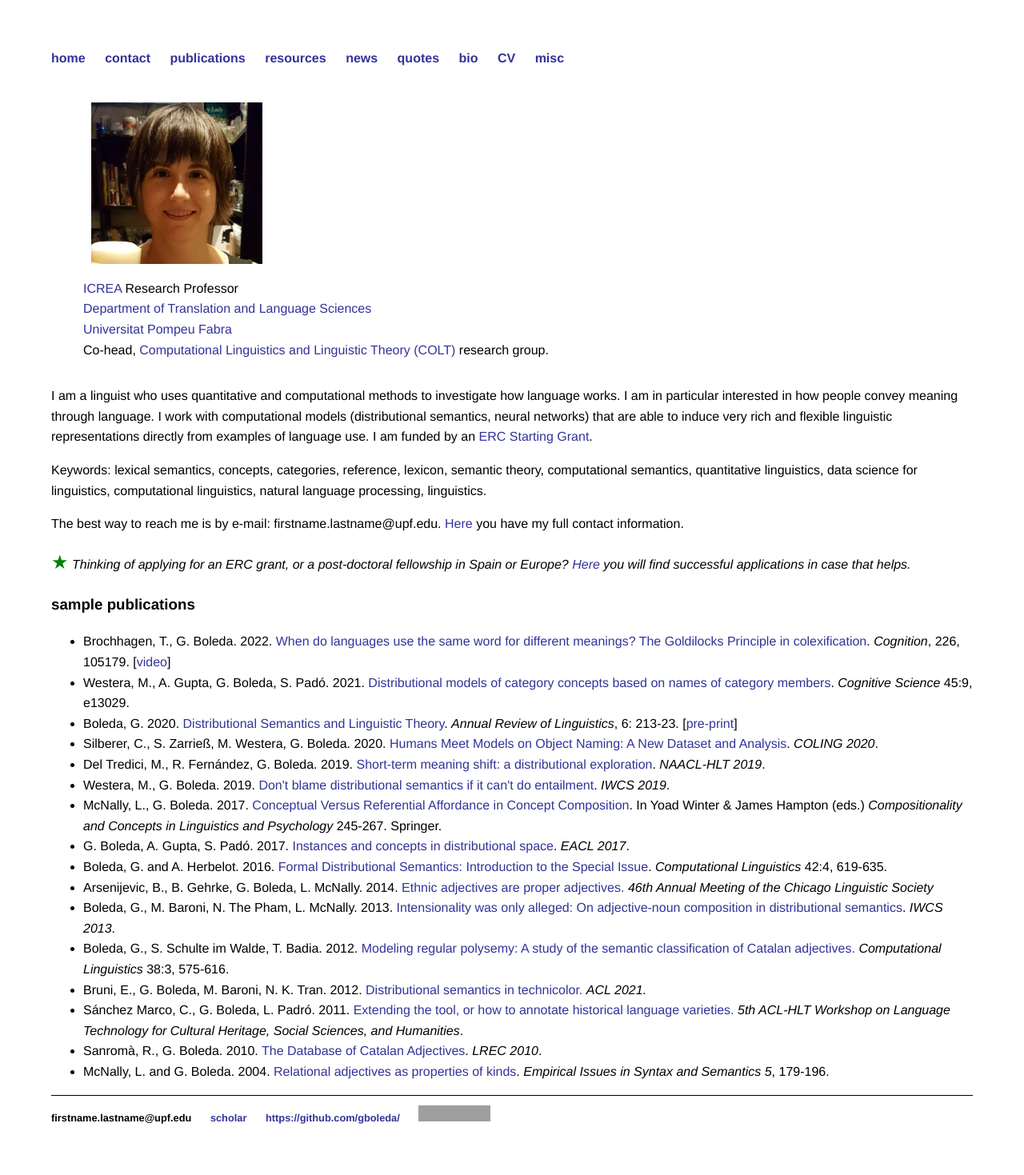
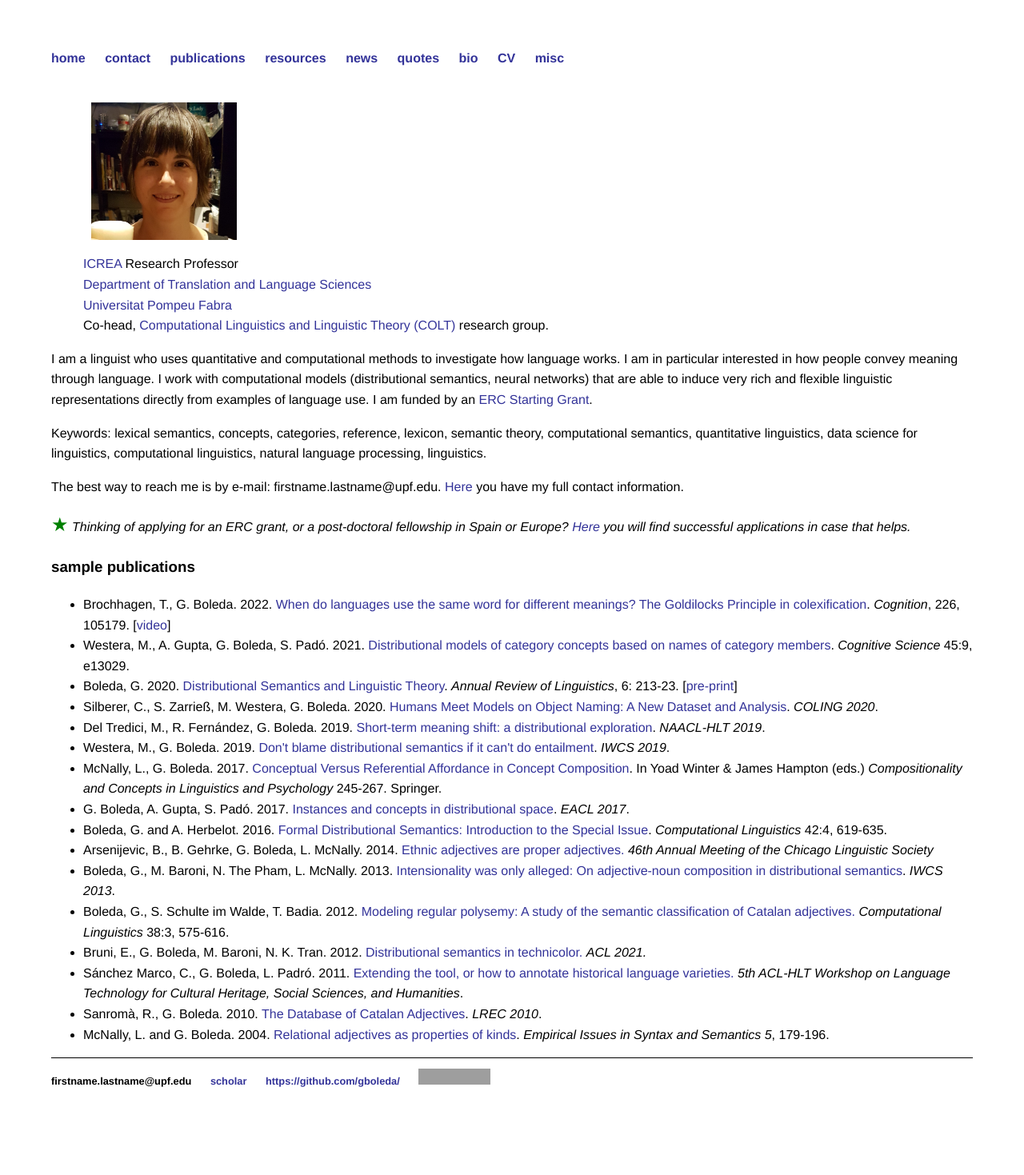
Before and after one commit to gboleda/gboleda.github.io, a Jekyll site: the page built from index.html, in a window 1280 px wide. Shown: the whole page at 80% size. Built offline with Jekyll 4.4.1, drawn with Linux system fonts in a browser that asks for light colours; after the commit the page ends 1422 px from its top, so only the background shows below that; grey boxes are pictures that could not be loaded.

Commit message:
fix column format

```diff
--- a/index.html
+++ b/index.html
@@ -6,7 +6,7 @@
 <div class="row">
   <div class="column">
     <figure align="left">
-      <img src="pic4web.jpg" alt="pic" style="width:20%;margin:10px">
+      <img src="pic4web.jpg" alt="pic" style="width:17%;margin:10px">
       <figcaption>
 	<a href="https://www.icrea.cat">ICREA</a> Research Professor</br>
 	<a href="https://www.upf.edu/en/dtcl">Department of Translation and Language Sciences</a></br>
@@ -15,11 +15,11 @@
       </figcaption>
     </figure>
   </div>
+  <div class="column">
+    I am a linguist who uses quantitative and computational methods to investigate how language works. I am in particular interested in how people convey meaning through language. I work with computational models (distributional semantics, neural networks) that are able to induce very rich and flexible linguistic representations directly from examples of language use.
+    I am funded by an <a href="https://www.upf.edu/web/amore">ERC Starting Grant</a>.
+  </div>
 </div>
-
-<div class="column">
-<p>I am a linguist who uses quantitative and computational methods to investigate how language works. I am in particular interested in how people convey meaning through language. I work with computational models (distributional semantics, neural networks) that are able to induce very rich and flexible linguistic representations directly from examples of language use.
-  I am funded by an <a href="https://www.upf.edu/web/amore">ERC Starting Grant</a>.</p>
 
 <p>Keywords: lexical semantics, concepts, categories, reference, lexicon, semantic theory, computational semantics, quantitative linguistics, data science for linguistics, computational linguistics, natural language processing, linguistics.
 </p>
```
